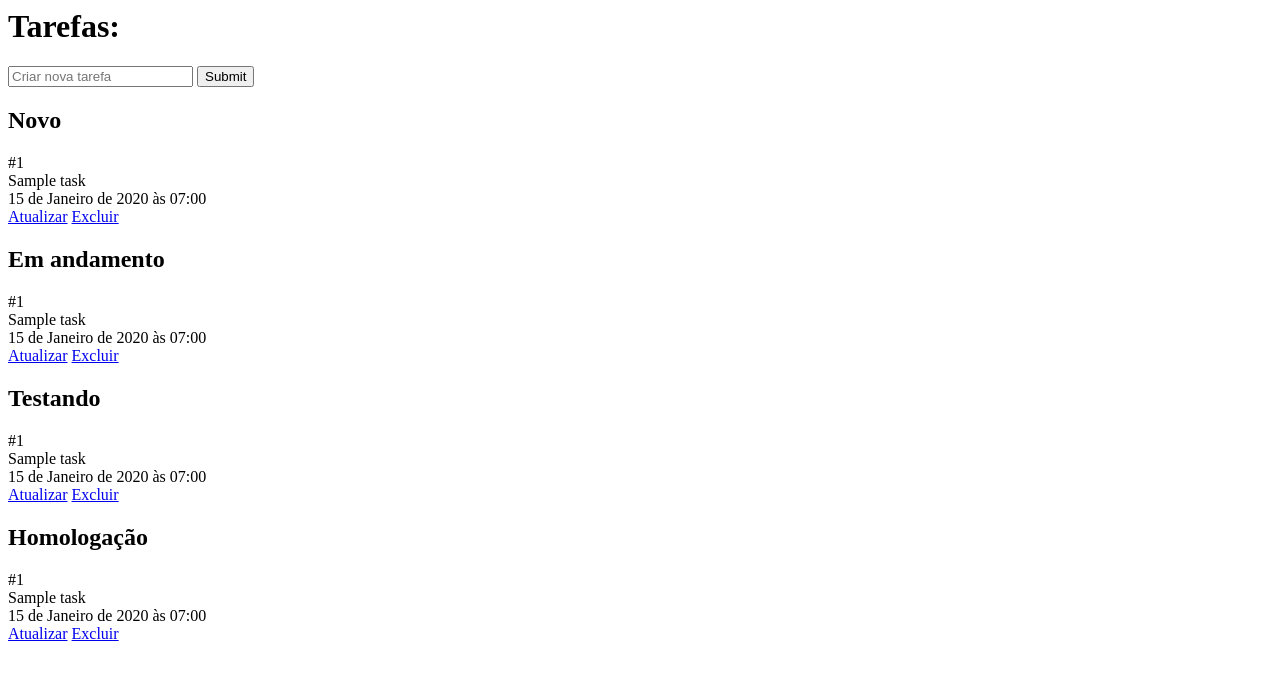
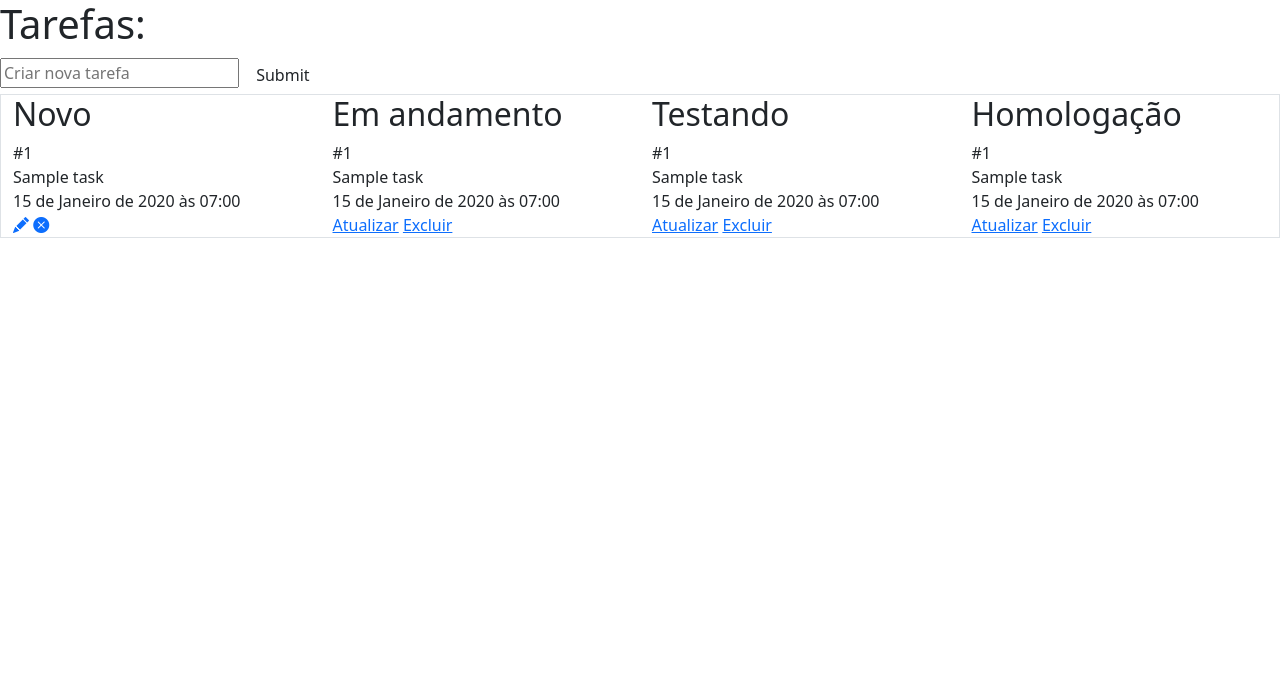
Before and after one commit to gambdata/lembre-me, a Django app: page / in a window 1280 px wide. Shown: the top 680 px of the page. Run offline with Django 5.2, Linux system fonts and the light colour scheme; tables that the repository leaves empty hold one stand-in row (values such as "Sample post").

Commit message:
Add boostrap

```diff
--- /dev/null
+++ b/tasks/templates/base.html
@@ -0,0 +1,15 @@
+<!DOCTYPE html>
+<html lang="en">
+<head>
+    <meta charset="UTF-8">
+    <meta name="viewport" content="width=device-width, initial-scale=1.0">
+    <link href="https://cdn.jsdelivr.net/npm/bootstrap@5.3.3/dist/css/bootstrap.min.css" rel="stylesheet" integrity="sha384-QWTKZyjpPEjISv5WaRU9OFeRpok6YctnYmDr5pNlyT2bRjXh0JMhjY6hW+ALEwIH" crossorigin="anonymous">
+    <link rel="stylesheet" href="https://cdn.jsdelivr.net/npm/bootstrap-icons@1.11.3/font/bootstrap-icons.min.css">
+    <title>Lembre-me</title>
+</head>
+<body>
+    {% block body %}
+    {% endblock %}
+    <script src="https://cdn.jsdelivr.net/npm/bootstrap@5.3.3/dist/js/bootstrap.bundle.min.js" integrity="sha384-YvpcrYf0tY3lHB60NNkmXc5s9fDVZLESaAA55NDzOxhy9GkcIdslK1eN7N6jIeHz" crossorigin="anonymous"></script>
+</body>
+</html>
--- a/tasks/templates/tasks.html
+++ b/tasks/templates/tasks.html
@@ -1,3 +1,6 @@
+{% extends 'base.html' %}
+
+{% block body %}
 <h1> Tarefas: </h1>
 
 <form method="POST" action="/">
@@ -6,7 +9,9 @@
     <input class="btn" type="submit" name="Criar tarefa">
 </form>
 
-<div class="container">
+<div class="container-fluid">
+    <div class="row border">
+        <div class="col">
     <div class="status" id="novo">
         <h2>Novo</h2>
         {% for task in tasks %}
@@ -14,11 +19,12 @@
             <div class="task">#{{task.id}}</div>
             <div class="task">{{task.title}}</div>
             <div class="task">{{task.created}}</div>
-            <a href="{% url 'update-task' task.id %}">Atualizar</a>
-            <a href="{% url 'delete-task' task.id %}">Excluir</a>
+            <a href="{% url 'update-task' task.id %}"><i class="bi bi-pencil-fill"></i></a>
+            <a href="{% url 'delete-task' task.id %}"><i class="bi bi-x-circle-fill"></i></a>
             {% endif %}
         {% endfor %}
-    </div>
+    </div></div>
+    <div class="col">
     <div class="status" id="em-andamento">
         <h2>Em andamento</h2>
         {% for task in tasks %}
@@ -30,7 +36,8 @@
             <a href="{% url 'delete-task' task.id %}">Excluir</a>
             {% endif %}
         {% endfor %}
-    </div>
+    </div></div>
+<div class="col">
     <div class="status" id="em-teste">
         <h2>Testando</h2>
         {% for task in tasks %}
@@ -42,7 +49,8 @@
             <a href="{% url 'delete-task' task.id %}">Excluir</a>
             {% endif %}
         {% endfor %}
-    </div>
+    </div></div>
+    <div class="col">
     <div class="status" id="homologacao">
         <h2>Homologação</h2>
         {% for task in tasks %}
@@ -54,5 +62,7 @@
             <a href="{% url 'delete-task' task.id %}">Excluir</a>
             {% endif %}
         {% endfor %}
-    </div>
+    </div></div>
 </div>
+</div>
+{% endblock %}
```
